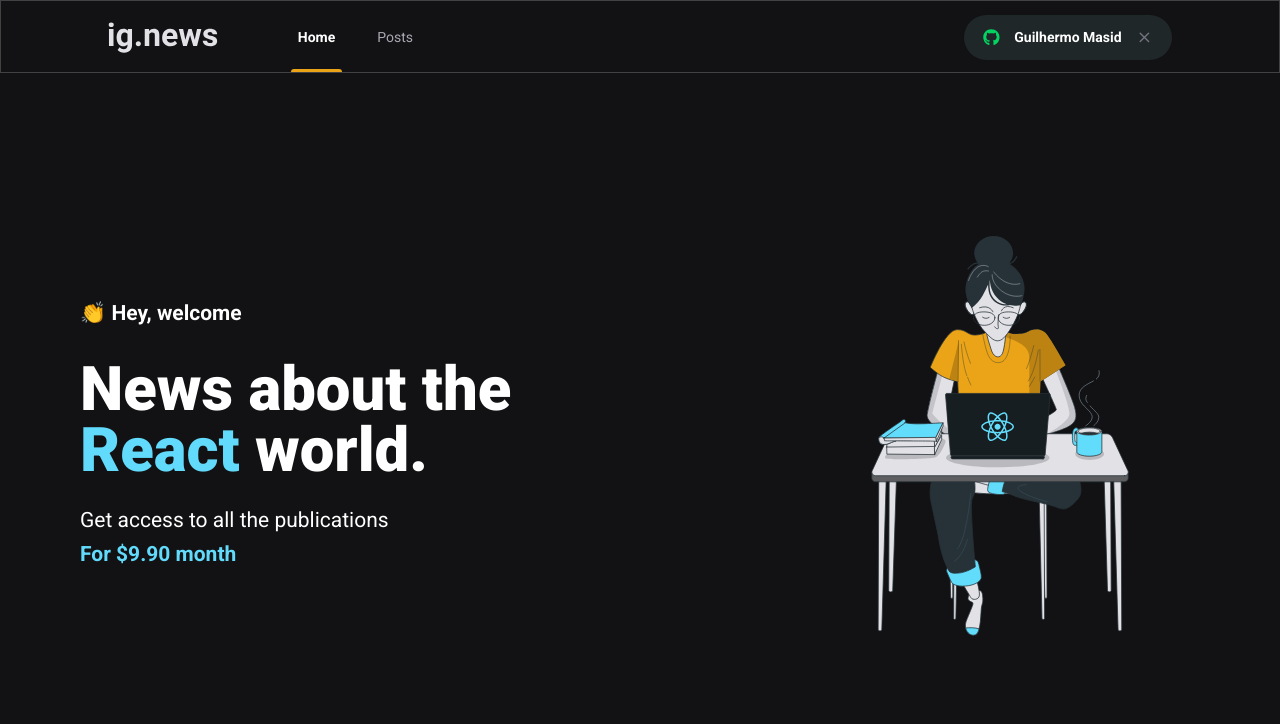
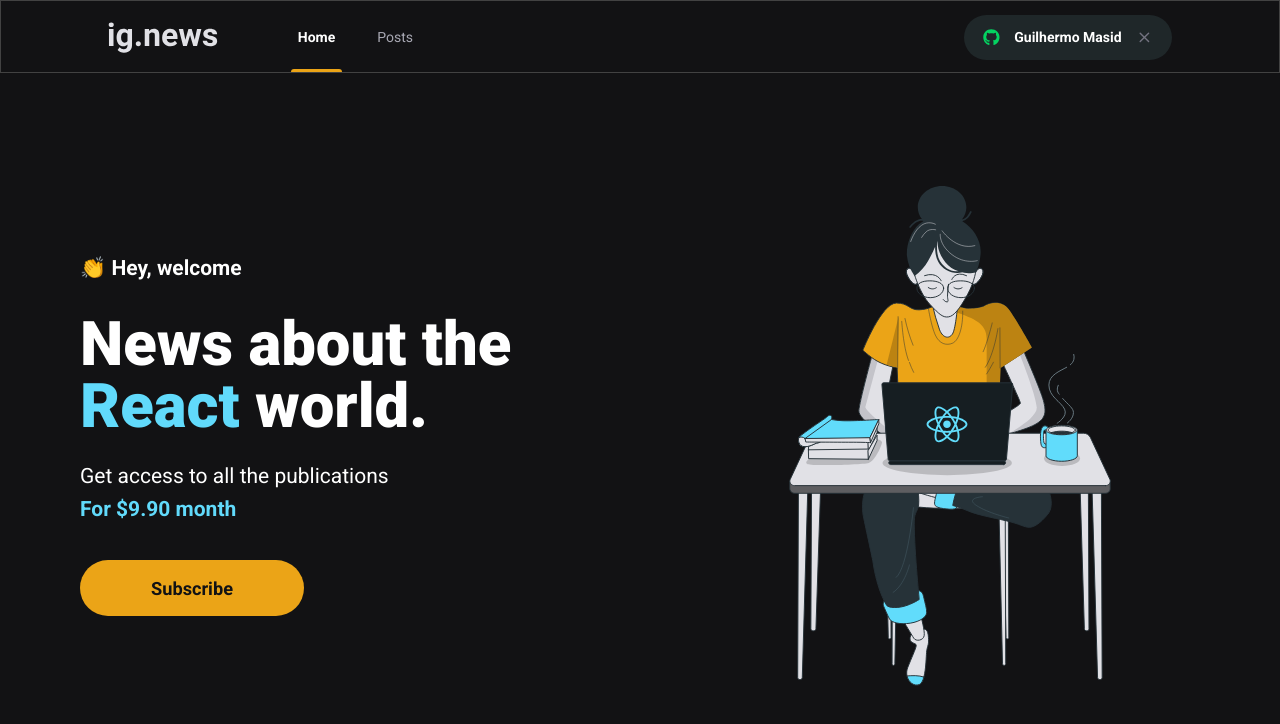
Before and after one commit to peguimasid/ig.news, a Next.js app: page / in a window 1280 px wide. Shown: the top 724 px of the page. Built offline with nearby package versions, Linux system fonts and the light colour scheme.

Commit message:
improving

```diff
--- a/src/components/SignInButton/index.tsx
+++ b/src/components/SignInButton/index.tsx
@@ -6,7 +6,7 @@ export const SignInButton: FunctionComponent = () => {
   const isUserLoggedIn = true;
 
   return (
-    <button className="h-32 rounded-32 flex bg-grey-A850 justify-center items-center font-semibold px-14 text-white hover:brightness-90">
+    <button className="h-32 rounded-32 flex bg-grey-A850 justify-center items-center font-semibold px-14 text-white hover:brightness-75 transition">
       <FaGithub
         color={isUserLoggedIn ? '#04D361' : '#EBA417'}
         className="w-12 h-12 mr-10"
--- a/src/components/SubscribeButton/index.tsx
+++ b/src/components/SubscribeButton/index.tsx
@@ -1,7 +1,9 @@
 import { FunctionComponent } from 'react';
 
-// import { Container } from './styles';
-
 export const SubscribeButton: FunctionComponent = () => {
-  return <div />;
+  return (
+    <button className="w-160 h-40 rounded-20 bg-yellow-A500 text-grey-A900 text-13 font-semibold flex items-center justify-center hover:brightness-75 transition">
+      Subscribe
+    </button>
+  );
 };
--- a/src/pages/index.tsx
+++ b/src/pages/index.tsx
@@ -2,6 +2,7 @@ import Head from 'next/head';
 import Image from 'next/image';
 
 import { FunctionComponent } from 'react';
+import { SubscribeButton } from '../components/SubscribeButton';
 
 const Home: FunctionComponent = () => {
   return (
@@ -22,12 +23,16 @@ const Home: FunctionComponent = () => {
               For $9.90 month
             </span>
           </p>
+          <div className="mt-24">
+            <SubscribeButton />
+          </div>
         </section>
         <Image
           src="/images/avatar.svg"
           alt="Girl coding"
-          width="400"
-          height="400"
+          width="500"
+          height="500"
+          loading="eager"
         />
       </main>
     </>
```
